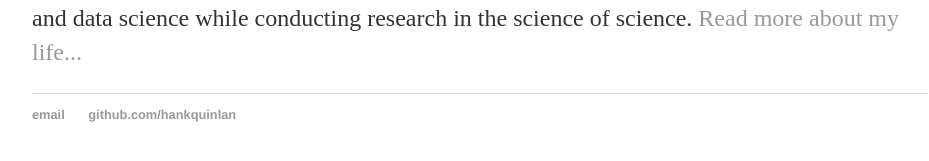
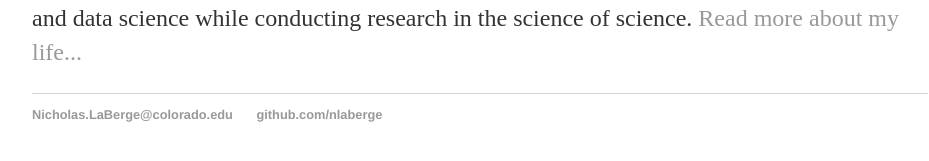
Before and after one commit to nlaberge/nlaberge.github.io, a Jekyll site: the page built from index.html, in a window 1280 px wide. Shown: the part 407-568 px from the top of the page, without its empty margins (160-1089 px from the left). Built offline with Jekyll 4.4.1, drawn with Linux system fonts in a browser that asks for light colours.

Commit message:
Update default.html

```diff
--- a/_layouts/default.html
+++ b/_layouts/default.html
@@ -20,8 +20,8 @@
 			</div><!-- /.container -->
 			<footer>
 	    		<ul>
-	        		<li><a href="mailto:hankquinlanhub@gmail.com">email</a></li>
-	        		<li><a href="https://github.com/hankquinlan">github.com/hankquinlan</a></li>
+	        		<li><a href="mailto:Nicholas.LaBerge@colorado.edu">Nicholas.LaBerge@colorado.edu</a></li>
+	        		<li><a href="https://github.com/nlaberge">github.com/nlaberge</a></li>
 				</ul>
 			</footer>
 		</body>
```
